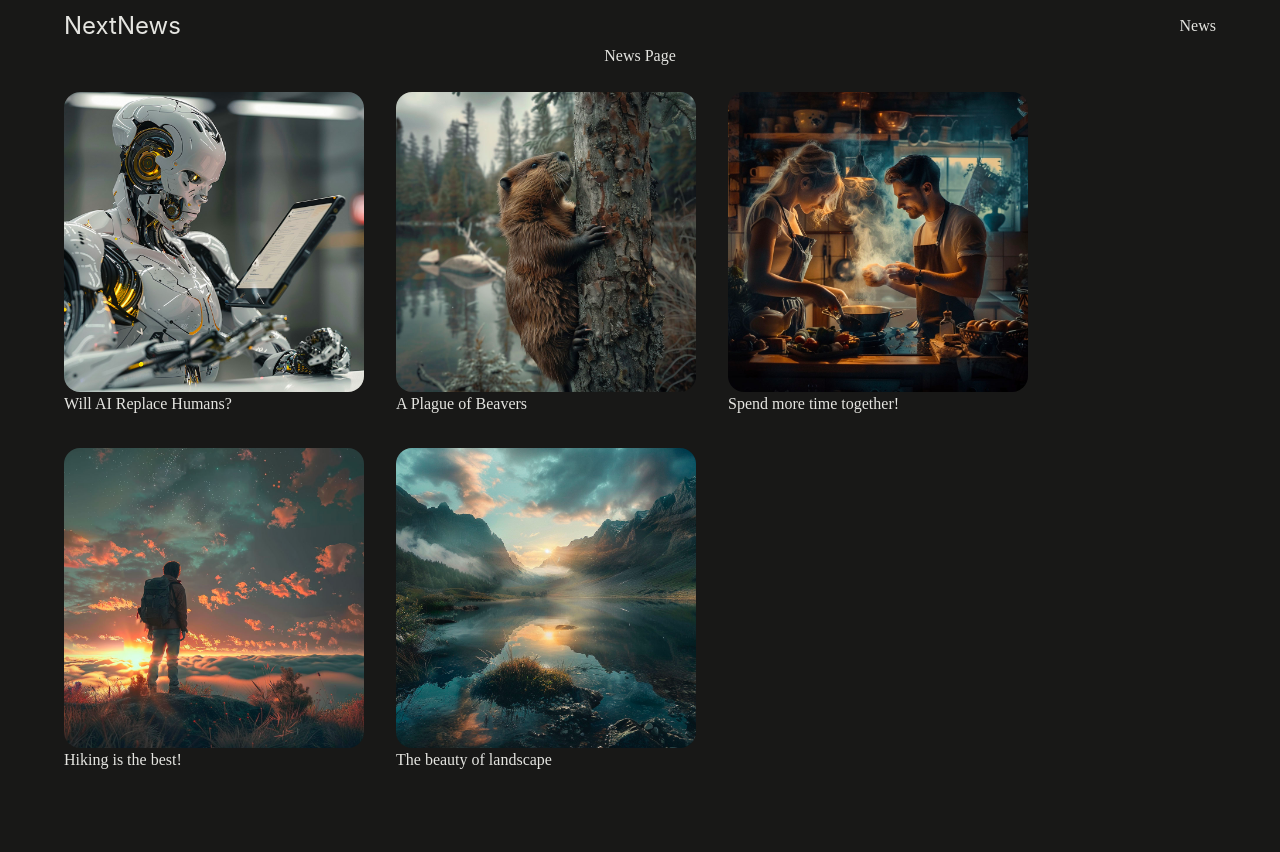
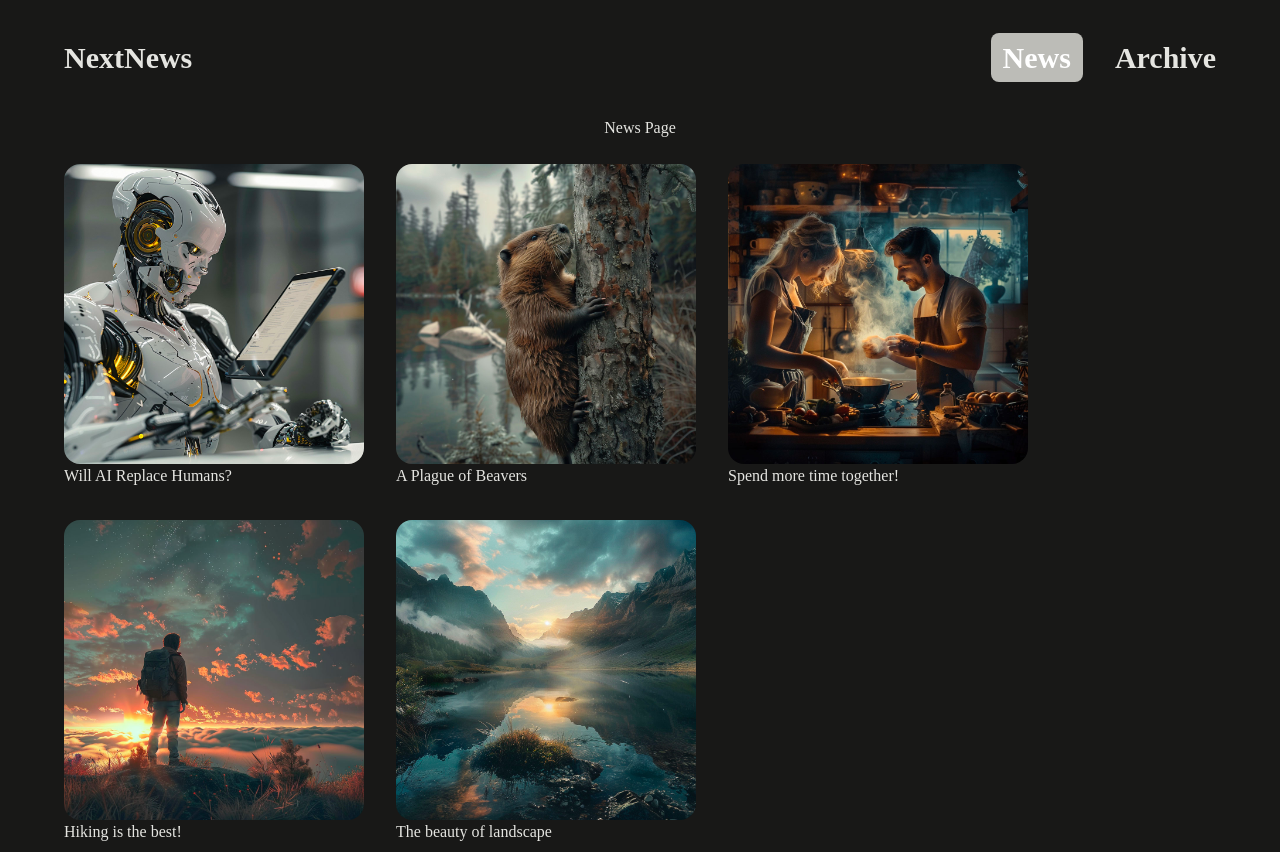
Before and after one commit to tesfaTMH/nextjs-news-app, a Next.js app: page /news in a window 1280 px wide. Before the commit the page ends 800 px from the top, so only its background shows below. Built offline with nearby package versions, Linux system fonts and the light colour scheme.

Commit message:
Add functionality for active routes. Add error page for non existing dynamic routes.

```diff
--- /dev/null
+++ b/app/archive/@archive/[[...filter]]/error.js
@@ -0,0 +1,13 @@
+"use client";
+import React from "react";
+
+const Error = ({ error }) => {
+  return (
+    <div className="flex flex-col items-center justify-center w-full h-screen">
+      <h1 className="text-5xl text-red-700">An error occurred!</h1>
+      <p>{error.message}</p>
+    </div>
+  );
+};
+
+export default Error;
--- a/app/archive/@archive/[[...filter]]/page.jsx
+++ b/app/archive/@archive/[[...filter]]/page.jsx
@@ -27,6 +27,14 @@ const ArchivePageByYear = ({ params }) => {
   if (selectedYear && selectedMonth) {
     news = getNewsForYearAndMonth(selectedYear, selectedMonth);
     links = [];
+  }
+
+  if (
+    (selectedYear && !getAvailableNewsYears().includes(+selectedYear)) ||
+    (selectedMonth &&
+      !getAvailableNewsMonths(selectedYear).includes(+selectedMonth))
+  ) {
+    throw new Error("Invalid filter");
   }
 
   return (
--- /dev/null
+++ b/app/news/[slug]/image/page.jsx
@@ -0,0 +1,30 @@
+import { DUMMY_NEWS } from "@/data/news";
+import Image from "next/image";
+import { notFound } from "next/navigation";
+import React from "react";
+
+const ImagePage = ({ params }) => {
+  const newsSlug = params.slug;
+
+  const foundNewsItem = DUMMY_NEWS.find(
+    (newsItem) => newsItem.slug === newsSlug
+  );
+
+  if (!foundNewsItem) {
+    notFound();
+  }
+
+  return (
+    <div>
+      <Image
+        src={`/images/news/${foundNewsItem.image}`}
+        alt={foundNewsItem.title}
+        width={300}
+        height={150}
+        className="h-auto w-full rounded-lg shadow-xl dark:shadow-gray-800"
+      />
+    </div>
+  );
+};
+
+export default ImagePage;
--- a/app/news/[slug]/page.jsx
+++ b/app/news/[slug]/page.jsx
@@ -1,5 +1,6 @@
 import { DUMMY_NEWS } from "@/data/news";
 import Image from "next/image";
+import Link from "next/link";
 import { notFound } from "next/navigation";
 import React from "react";
 
@@ -17,6 +18,7 @@ const NewsPageDetails = ({ params }) => {
   return (
     <article className="flex flex-col items-center justify-center max-w-3xl m-auto">
       <header>
+        <Link href={`/news/${foundNewsItem.slug}/image`}>
           <Image
             src={`/images/news/${foundNewsItem.image}`}
             alt={foundNewsItem.title}
@@ -24,6 +26,7 @@ const NewsPageDetails = ({ params }) => {
             height={200}
             className="object-cover w-96 h-48 aspect-video rounded-md"
           />
+        </Link>
         <time dateTime={foundNewsItem.date}>{foundNewsItem.date}</time>
       </header>
       <p>{foundNewsItem.content}</p>
--- a/components/MainHeader.jsx
+++ b/components/MainHeader.jsx
@@ -1,16 +1,46 @@
+"use client";
 import Link from "next/link";
+import { usePathname } from "next/navigation";
 import React from "react";
 
 const MainHeader = () => {
+  const pathname = usePathname();
   return (
-    <header className=" flex items-center justify-between">
-      <div id="logo">
+    <header className=" flex items-center justify-between font-bold text-3xl my-10">
+      <div
+        className={
+          pathname === "/"
+            ? "bg-[#bcbcb7] text-white px-3 py-2 rounded-lg font-bold"
+            : ""
+        }
+      >
         <Link href={"/"}>NextNews</Link>
       </div>
       <nav>
-        <ul>
+        <ul className="flex items-center justify-between gap-8">
           <li>
-            <Link href={"/news"}>News</Link>
+            <Link
+              href={"/news"}
+              className={
+                pathname.includes("/news")
+                  ? "bg-[#bcbcb7] text-white px-3 py-2 rounded-lg font-bold"
+                  : ""
+              }
+            >
+              News
+            </Link>
+          </li>
+          <li>
+            <Link
+              href={"/archive"}
+              className={
+                pathname.includes("/archive")
+                  ? "bg-[#bcbcb7] text-white px-3 py-2 rounded-lg font-bold"
+                  : ""
+              }
+            >
+              Archive
+            </Link>
           </li>
         </ul>
       </nav>
```
Lines whose indentation alone changed are shown as unchanged.
